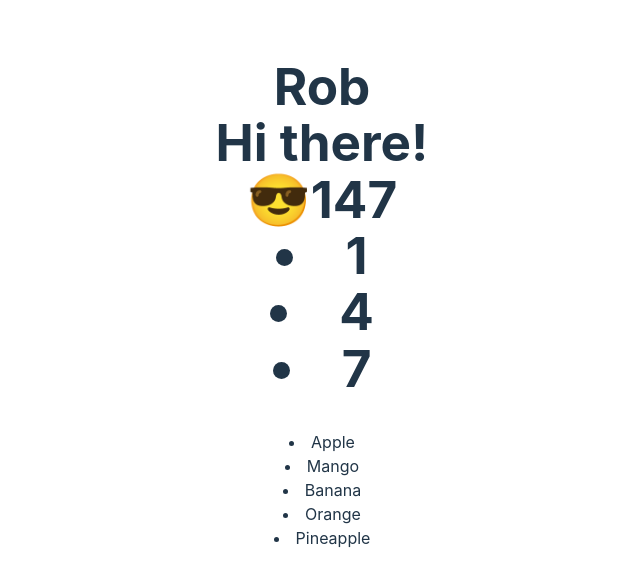
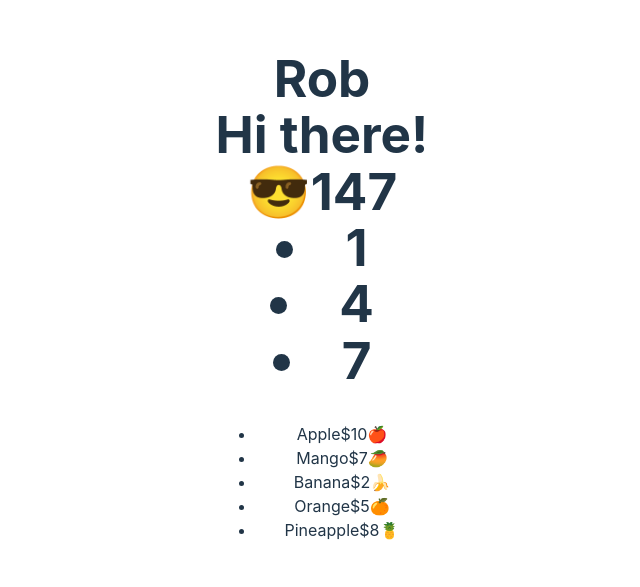
Before and after one commit to Maedeh-Saeidi/React-learning, a React (Vite) app in the folder react-learning(second part)/: page / in a window 1280 px wide. Shown: the part 113-700 px from the top of the page, without its empty margins (318-958 px from the left). Built offline with nearby package versions, Linux system fonts and the light colour scheme.

Commit message:
Rendering array of objects

```diff
--- a/react-learning(second part)/src/components/Fruits.jsx
+++ b/react-learning(second part)/src/components/Fruits.jsx
@@ -1,8 +1,19 @@
 export default function Fruits() {
-  const fruits = ["Apple", "Mango", "Banana", "Orange", "Pineapple"]
+  //const fruits = ["Apple", "Mango", "Banana", "Orange", "Pineapple"]
+  const fruits = [
+    { name: "Apple", price: 10, emoji: "🍎" },
+    { name: "Mango", price: 7, emoji: "🥭" },
+    { name: "Banana", price: 2, emoji: "🍌" },
+    { name: "Orange", price: 5, emoji: "🍊" },
+    { name: "Pineapple", price: 8, emoji: "🍍" }
+  ]
   return (
     <>
-      {fruits.map(fruit => <li key={fruit}>{fruit}</li>)}
+      <ul>
+        {fruits.map(fruit => (
+          <li key={fruit}>{fruit.name}${fruit.price}{fruit.emoji}</li>
+        ))}
+      </ul>
     </>
   )
 }
```
